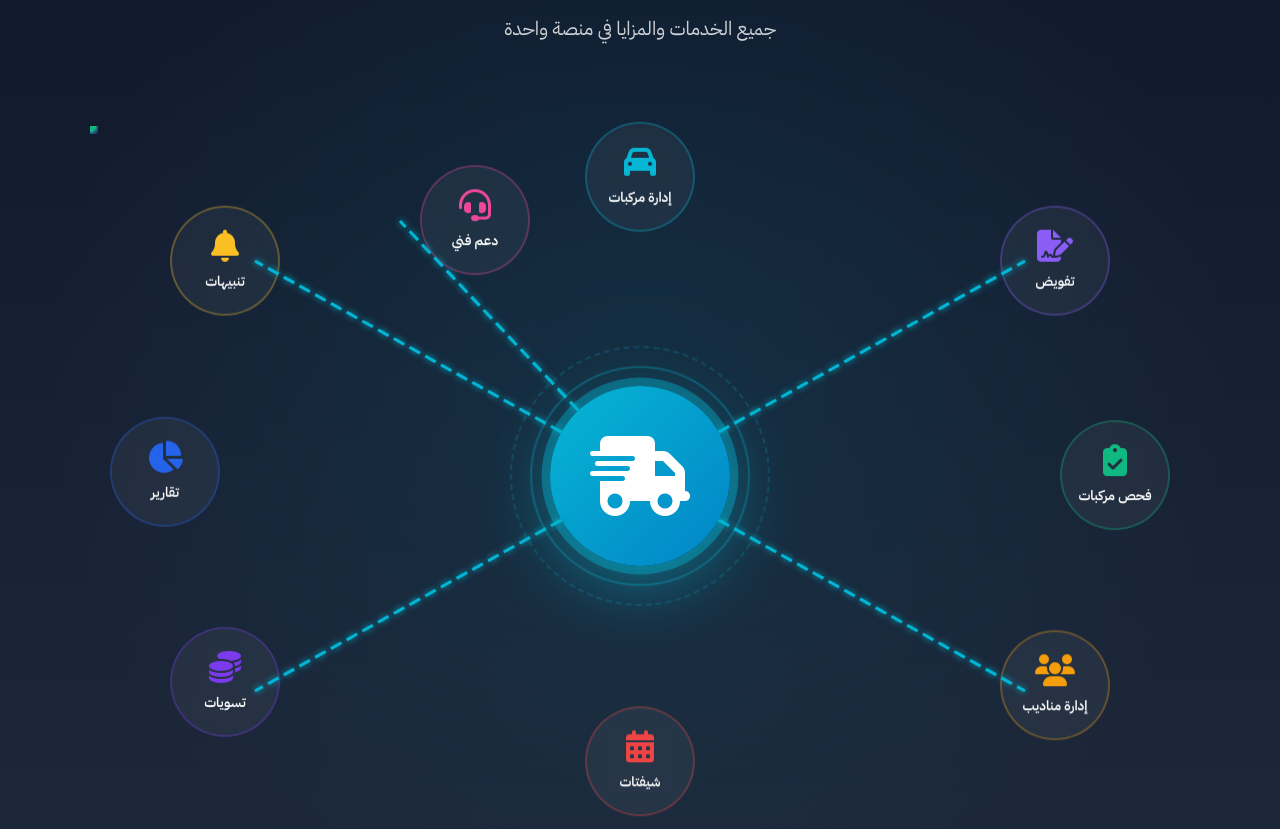
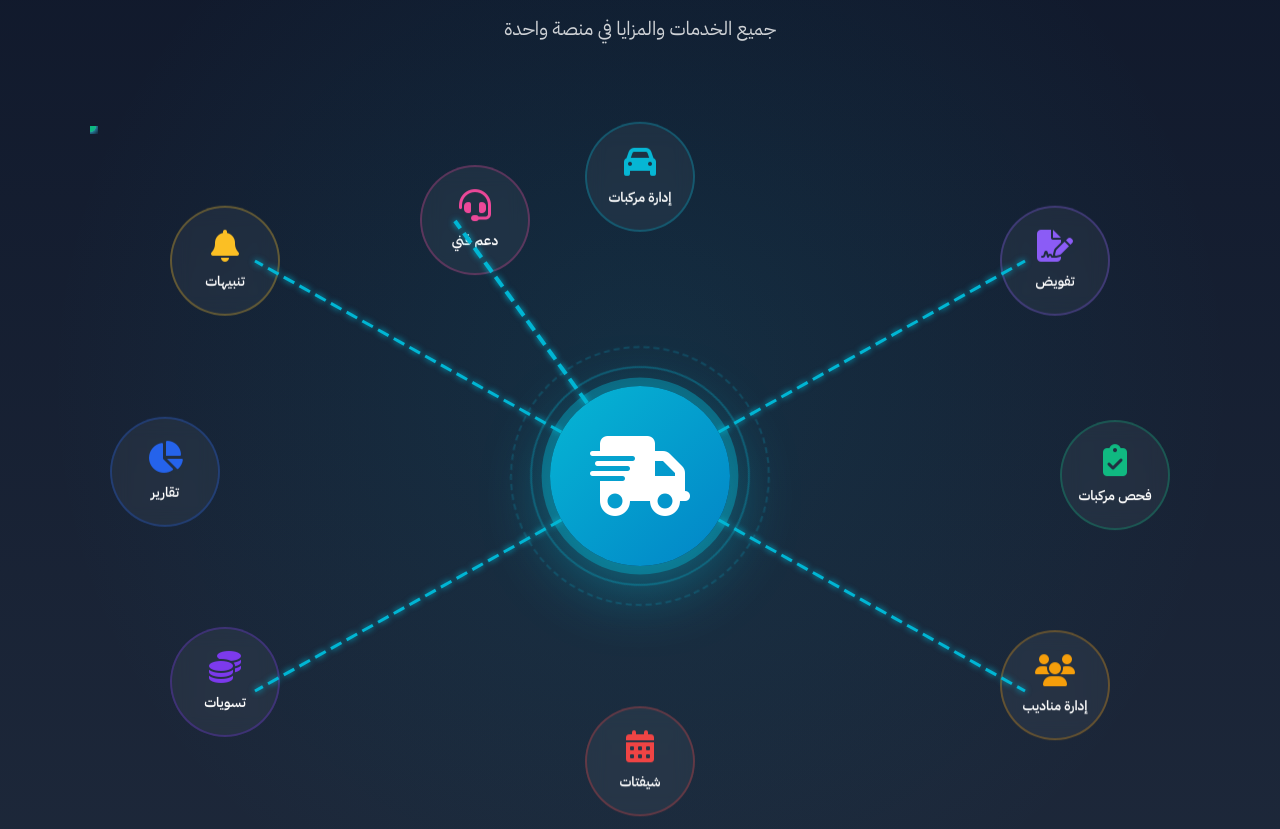
Before and after one commit to mahmoudalimohamedali1-cpu/dash-cord-logistics, a plain HTML site: page index.html in a window 1280 px wide. Shown: the part 2590-3419 px from the top of the page. Drawn offline with Linux system fonts and the light colour scheme.

Commit message:
Fix: إصلاح خطوط إدارة المركبات والشيفتات والدعم الفني

```diff
--- a/index.html
+++ b/index.html
@@ -254,9 +254,9 @@
           <!-- All lines start from center (550, 350) -->
 
           <!-- Line to إدارة مركبات (Top: 550, 55) -->
-          <line x1="550" y1="350" x2="550" y2="110" stroke="#06b6d4" stroke-width="3" stroke-dasharray="12 6" filter="url(#lineGlow)">
+          <line x1="550" y1="350" x2="550" y2="55" stroke="#06b6d4" stroke-width="4" stroke-dasharray="12 6" filter="url(#lineGlow)">
             <animate attributeName="stroke-dashoffset" from="0" to="36" dur="2s" repeatCount="indefinite"/>
-            <animate attributeName="opacity" values="0.5;1;0.5" dur="2s" repeatCount="indefinite"/>
+            <animate attributeName="opacity" values="0.6;1;0.6" dur="2s" repeatCount="indefinite"/>
           </line>
 
           <!-- Line to تفويض (Top Right: 935, 135) -->
@@ -278,9 +278,9 @@
           </line>
 
           <!-- Line to شيفتات (Bottom: 550, 645) -->
-          <line x1="550" y1="350" x2="550" y2="590" stroke="#06b6d4" stroke-width="3" stroke-dasharray="12 6" filter="url(#lineGlow)">
+          <line x1="550" y1="350" x2="550" y2="645" stroke="#06b6d4" stroke-width="4" stroke-dasharray="12 6" filter="url(#lineGlow)">
             <animate attributeName="stroke-dashoffset" from="0" to="36" dur="2s" repeatCount="indefinite"/>
-            <animate attributeName="opacity" values="0.5;1;0.5" dur="2s" repeatCount="indefinite"/>
+            <animate attributeName="opacity" values="0.6;1;0.6" dur="2s" repeatCount="indefinite"/>
           </line>
 
           <!-- Line to تسويات (Bottom Left: 165, 565) -->
@@ -301,10 +301,10 @@
             <animate attributeName="opacity" values="0.5;1;0.5" dur="2s" repeatCount="indefinite"/>
           </line>
 
-          <!-- Line to دعم فني (Top Left-Center: 310, 95) -->
-          <line x1="550" y1="350" x2="310" y2="95" stroke="#06b6d4" stroke-width="3" stroke-dasharray="12 6" filter="url(#lineGlow)">
+          <!-- Line to دعم فني (Top Left-Center: 330, 95) -->
+          <line x1="550" y1="350" x2="365" y2="95" stroke="#06b6d4" stroke-width="4" stroke-dasharray="12 6" filter="url(#lineGlow)">
             <animate attributeName="stroke-dashoffset" from="0" to="36" dur="2s" repeatCount="indefinite"/>
-            <animate attributeName="opacity" values="0.5;1;0.5" dur="2s" repeatCount="indefinite"/>
+            <animate attributeName="opacity" values="0.6;1;0.6" dur="2s" repeatCount="indefinite"/>
           </line>
 
           <!-- Animated particles on lines -->
```
